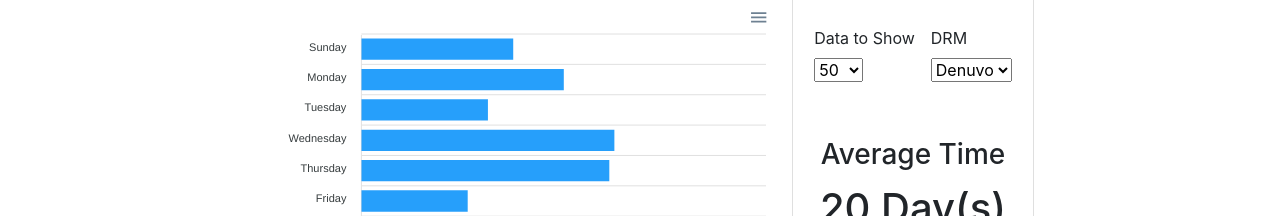
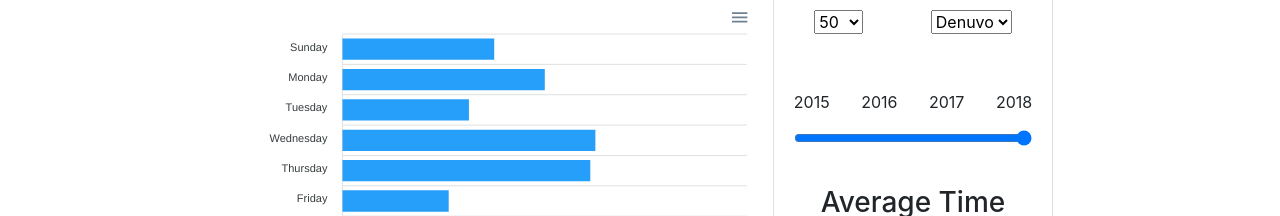
Before and after one commit to keziasuhendra/crackviz, a React (Create React App) app: page /app in a window 1280 px wide. Shown: the part 289-505 px from the top of the page. Built offline with nearby package versions, Linux system fonts and the light colour scheme; no server answers.

Commit message:
add slider

```diff
--- a/src/App.js
+++ b/src/App.js
@@ -121,6 +121,10 @@ class App extends Component {
               </div>
 
               </div>
+              <div class="slidecontainer d-flex flex-column justify-content-space-between align-content-space-between card-body">
+                <p align="center">2015 &nbsp;&nbsp;&nbsp;&nbsp;&nbsp; 2016 &nbsp;&nbsp;&nbsp;&nbsp;&nbsp; 2017 &nbsp;&nbsp;&nbsp;&nbsp;&nbsp; 2018</p>
+                <input  type="range" min="0" max="3" step="1" class="slider"/>
+              </div>
 
                 <div className="card-body">
                 <h3 className="card-title" align="center">Average Time</h3>
```
